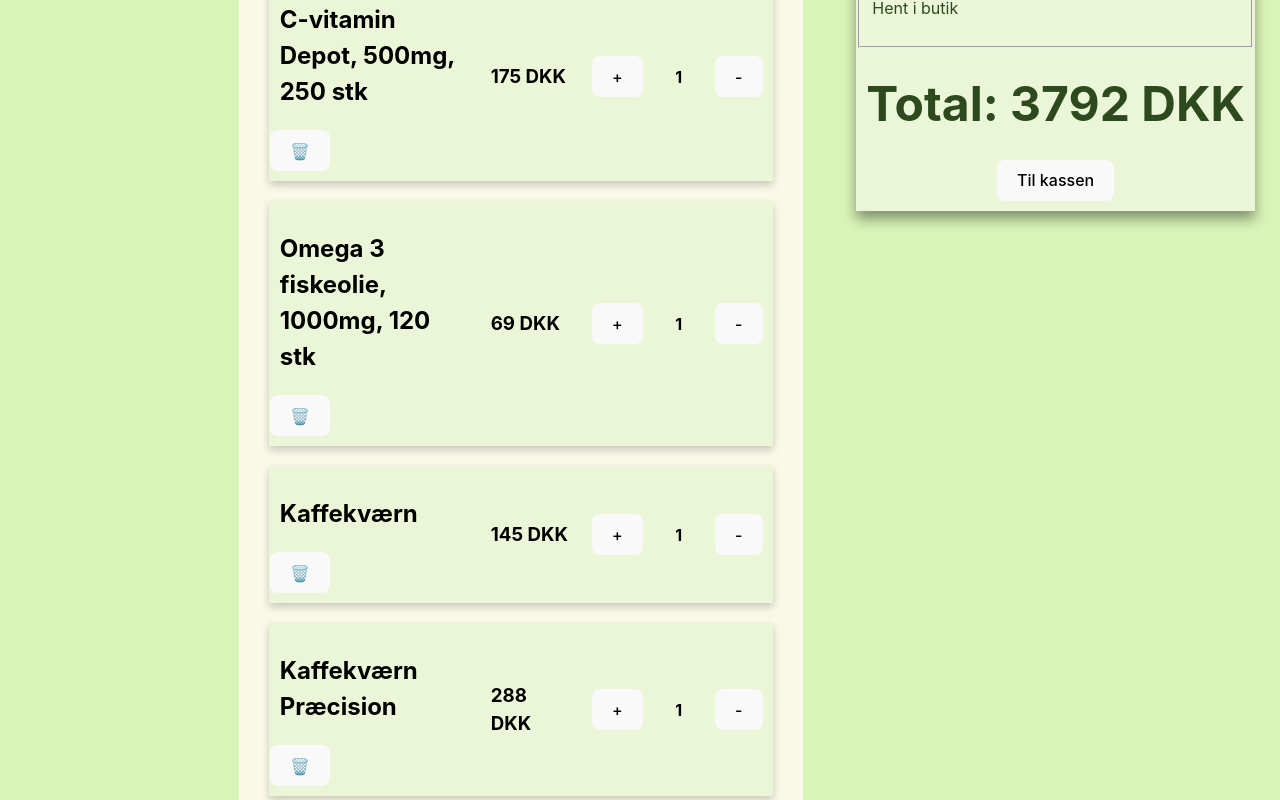
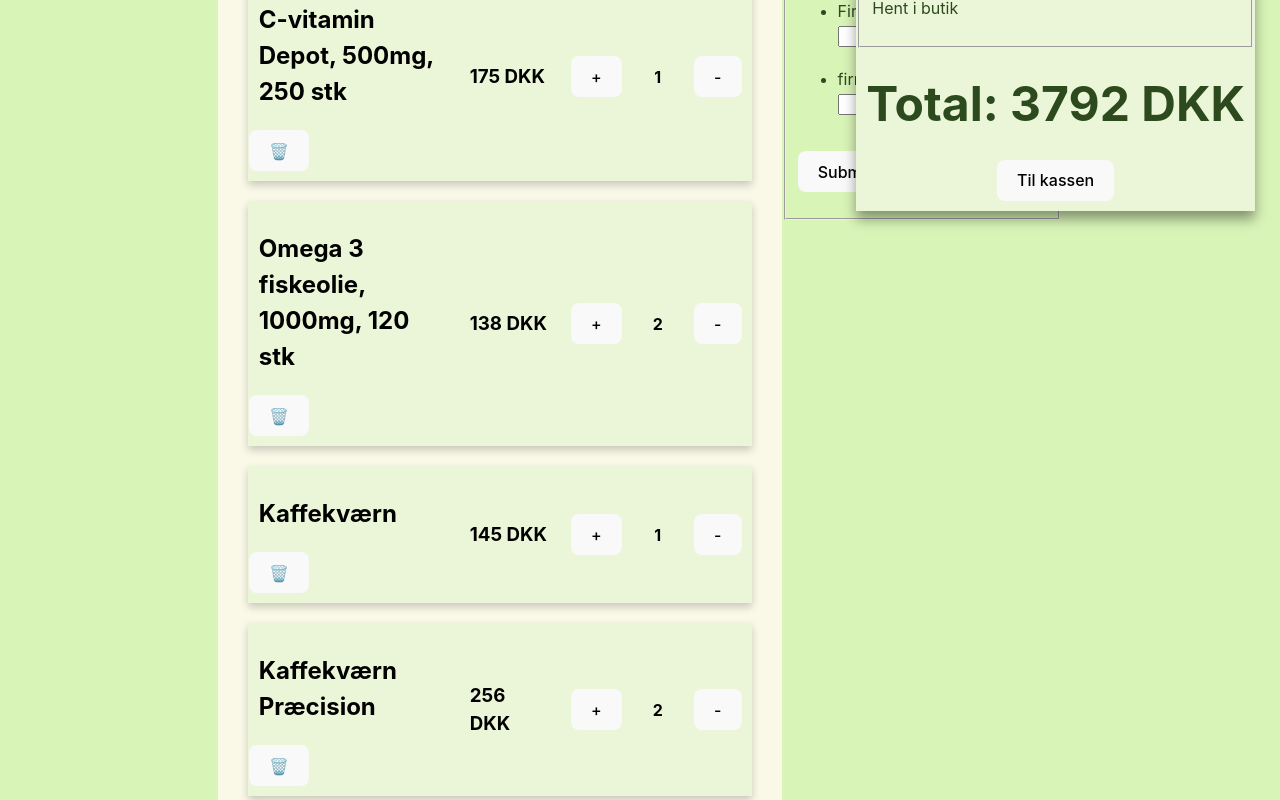
Before and after one commit to Thodberg/Gruppe6-frontEnd, a React (Vite) app: page / in a window 1280 px wide. Shown: the part 612-1412 px from the top of the page. Built offline with nearby package versions, Linux system fonts and the light colour scheme.

Commit message:
added forms to fill with user data

```diff
--- a/src/App.tsx
+++ b/src/App.tsx
@@ -1,5 +1,6 @@
 import { Checkout } from "./components/Checkout";
 import { Products } from "./components/Products";
+import { AddressForms } from "./components/AdressForms";
 import { Topbar } from "./components/Topbar";
 import MockData from "./mockData.json"
 import { Product } from './models/Product';
@@ -18,6 +19,9 @@ export default function App() {
         <div>
           <Checkout products={MockData} />
         </div>
+        <div>
+          <AddressForms />
+          </div>
       </body>
   );
 }
--- /dev/null
+++ b/src/components/AdressForms.tsx
@@ -0,0 +1,65 @@
+export const AddressForms = () => {
+    return (
+        <fieldset>
+<form>
+  <ul>
+    <li>
+      <label htmlFor="fornavn">Fornavn</label>
+      <div className="break"></div>
+      <input className="theme-address-forms" type="text" id="first_name" required name="user_first_name" />
+    </li>
+    <li>
+      <label htmlFor="efternavn">Efternavn</label>
+      <div className="break"></div>
+      <input className="theme-address-forms" type="text" id="last_name" required name="user_last_name" />
+    </li>
+    <li>
+      <label htmlFor="email">Email</label>
+      <div className="break"></div>
+      <input className="theme-address-forms" type="email" id="email" required name="user_email" />
+    </li>
+    <li>
+      <label htmlFor="country">Choose a country to ship to</label>
+      <div className="break"></div>
+      <select className="theme-address-forms" id="countries">
+        <option value="Empty"></option>
+        <option value="Denmark">Denmark</option>
+      </select>
+    </li>
+    <li>
+    <label htmlFor="adresse1">Adresse 1</label>
+    <div className="break"></div>
+      <input className="theme-address-forms" type="text" id="adress1" required name="user_adress1" />
+    </li>
+    <li>
+    <label htmlFor="adresse2">Adresse 2</label>
+    <div className="break"></div>
+      <input className="theme-address-forms" type="text" id="adress2" name="user_adress1" />
+    </li>
+    <li>
+    <label htmlFor="telefonnummer">Telefonnummer</label>
+    <div className="break"></div>
+      <input className="theme-address-forms" type="tel" id="phone" name="phone"
+       pattern="[0-9]{8}"
+       required></input>
+    </li>
+    <li>
+    <label htmlFor="firmanavn">Firmanavn</label>
+    <div className="break"></div>
+      <input className="theme-address-forms" type="text" id="company_name" name="company_name" />
+    </li>
+    <li>
+    <label htmlFor="firma_VAT">firma VAT</label>
+    <div className="break"></div>
+      <input className="theme-address-forms" type="tel" id="VAT" name="VAT"
+       pattern="[0-9]{8}"
+       ></input>
+    </li>
+  </ul>
+  <p>
+    <button type="submit">Submit</button>
+  </p>
+        </form>
+        </fieldset>
+    )
+}
--- a/src/components/Products.tsx
+++ b/src/components/Products.tsx
@@ -44,7 +44,7 @@ export const Products = ({ products }: Props) => {
     }
 
     function removeQuantityFromList(product: Product) {
-        if(product.quantity > 0){
+        if(product.quantity > 1){
             product.quantity--
         }
     }
--- a/src/index.css
+++ b/src/index.css
@@ -41,7 +41,7 @@ body {
   padding: 0;
   display:  flex;
   flex-flow: row wrap;
-  justify-content: space-evenly;
+  justify-content: center;
 }
 
 h1 {
@@ -125,6 +125,11 @@ table {
   padding-bottom: 10px;
 }
 
+.theme-address-forms {
+  width: 200px;
+  margin-bottom: 20px;
+}
+
 /*Theme for sub-cards*/
 .theme-d {
   background: #EBF6D8;
--- a/src/mockData.json
+++ b/src/mockData.json
@@ -34,7 +34,7 @@
       "name": "Omega 3 fiskeolie, 1000mg, 120 stk",
       "price": 69,
       "currency": "DKK",
-      "quantity": 1,
+      "quantity": 2,
       "rebateQuantity": 5,
       "rebatePercent": 10,
       "upsellProductId": ""
@@ -54,9 +54,9 @@
       "name": "Kaffekværn Præcision",
       "price": 320,
       "currency": "DKK",
-      "quantity": 1,
-      "rebateQuantity": 0,
-      "rebatePercent": 0,
+      "quantity": 2,
+      "rebateQuantity": 2,
+      "rebatePercent": 50,
       "upsellProductId": ""
     },
     {
```
